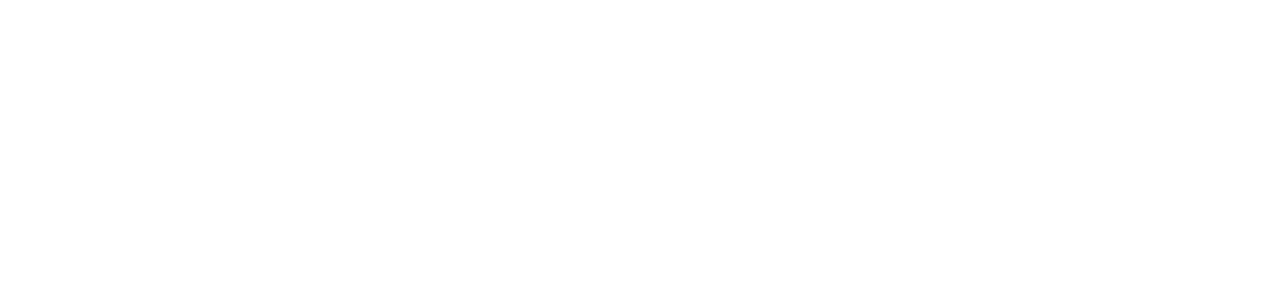
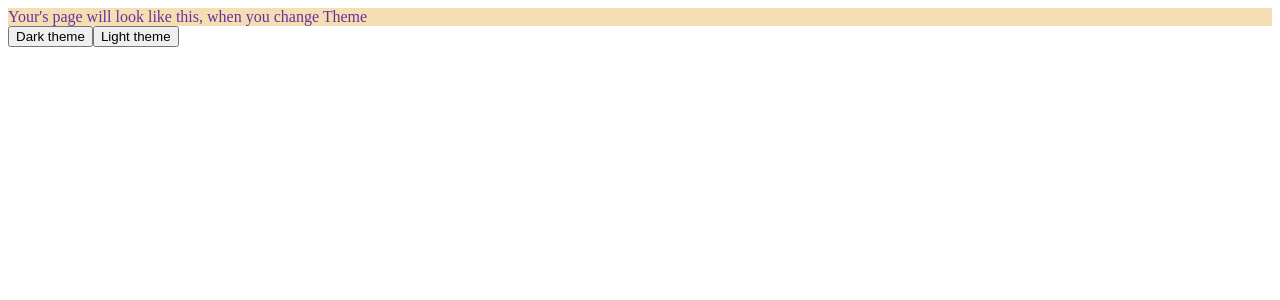
Before and after one commit to Denzou20202/react, a React (Vite) app: page / in a window 1280 px wide. Shown: the top 300 px of the page. Built offline with nearby package versions, Linux system fonts and the light colour scheme.

Commit message:
Done HW_7.4

```diff
--- a/src/App.tsx
+++ b/src/App.tsx
@@ -1,10 +1,28 @@
 import './App.css'
+import {BranchA} from "./components/BranchA.tsx";
+import {BranchB} from "./components/BranchB.tsx";
+import {MyContext} from "./context/MyContext.tsx";
+import {useState} from "react";
 
 function App() {
+
+  const [themeColor, setThemeColor] = useState<string>('light')
+
   return (
-    <>
+    <div>
 
-    </>
+      <MyContext.Provider value={{
+        theme: themeColor,
+        changeTheme: (themeValue: string) => {
+          setThemeColor(themeValue)
+        }
+      }}>
+
+      <BranchA/>
+      <BranchB/>
+      </MyContext.Provider>
+
+    </div>
   )
 }
 
--- /dev/null
+++ b/src/components/BranchA.tsx
@@ -0,0 +1,9 @@
+import {BranchAA} from "./BranchAA.tsx";
+
+export const BranchA = () => {
+  return (
+    <div>
+      <BranchAA/>
+    </div>
+  );
+};
--- /dev/null
+++ b/src/components/BranchAA.css
@@ -0,0 +1,9 @@
+.dark {
+  background-color: black;
+  color: white;
+}
+
+.light {
+  background-color: wheat;
+  color: rebeccapurple;
+}
--- /dev/null
+++ b/src/components/BranchAA.tsx
@@ -0,0 +1,13 @@
+import {useContext} from "react";
+import {MyContext} from "../context/MyContext.tsx";
+import './BranchAA.css'
+
+export const BranchAA = () => {
+
+  const {theme} =  useContext(MyContext)
+  return (
+    <div className={theme}>
+      Your's page will look like this, when you change Theme
+    </div>
+  );
+};
--- /dev/null
+++ b/src/components/BranchB.tsx
@@ -0,0 +1,9 @@
+import {BranchBA} from "./BranchBA.tsx";
+
+export const BranchB = () => {
+  return (
+    <div>
+      <BranchBA/>
+    </div>
+  );
+};
--- /dev/null
+++ b/src/components/BranchBA.tsx
@@ -0,0 +1,19 @@
+import {useContext} from "react";
+import {MyContext} from "../context/MyContext.tsx";
+
+export const BranchBA = () => {
+  const {changeTheme} = useContext(MyContext)
+
+  const handlerDark = () => {
+    changeTheme('dark')
+  }
+  const handlerLight = () => {
+    changeTheme('light')
+  }
+  return (
+    <div>
+      <button onClick={handlerDark}>Dark theme</button>
+      <button onClick={handlerLight}>Light theme</button>
+    </div>
+  );
+};
--- /dev/null
+++ b/src/context/MyContext.tsx
@@ -0,0 +1,13 @@
+import {createContext} from "react";
+
+type ContextValueType = {
+  theme: string,
+  changeTheme: (theme: string) => void
+}
+
+export const MyContext = createContext<ContextValueType>({
+  theme: 'light',
+  changeTheme: (theme: string) => {
+    console.log(`theme`, theme)
+  }
+})
--- a/src/index.css
+++ b/src/index.css
@@ -1 +1 @@
-@import "tailwindcss";
+/*@import "tailwindcss";*/
```
Also changed, not shown: 1 other file (tests, documents, lock files or other folders).
